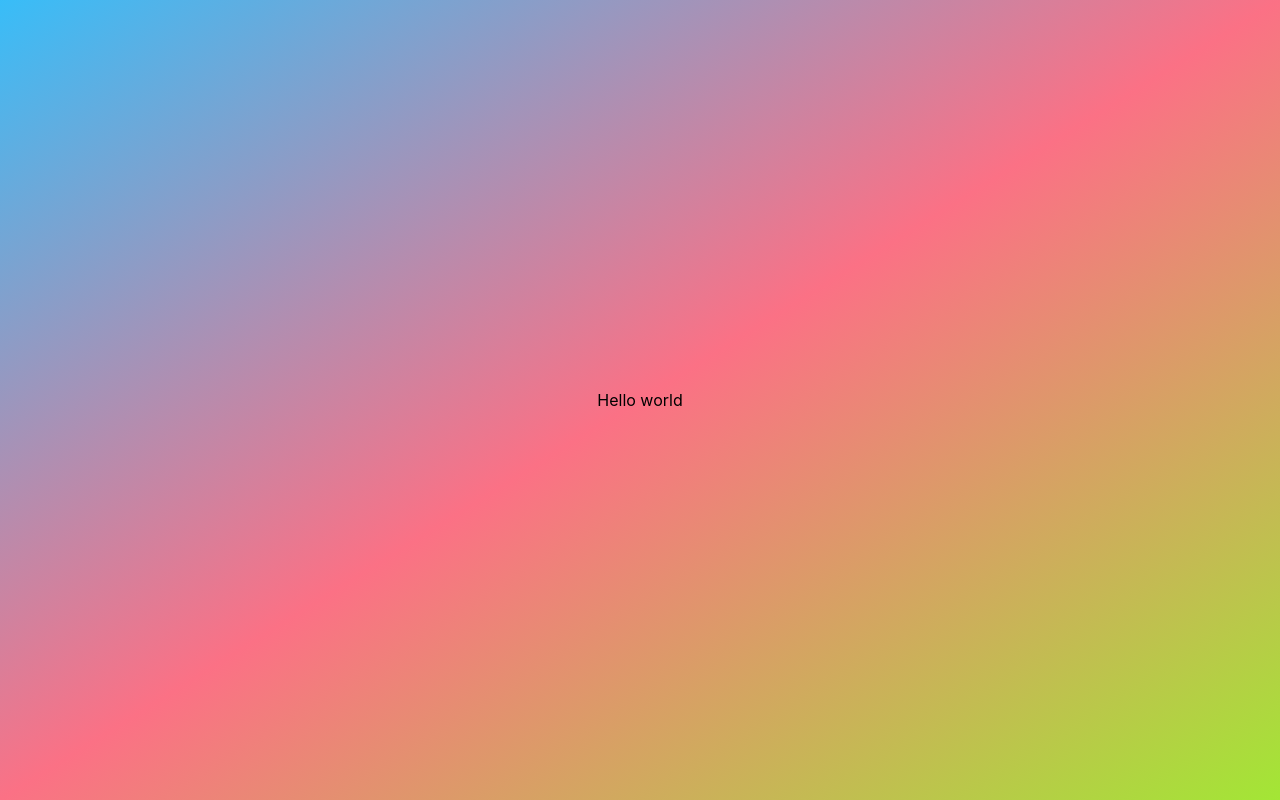
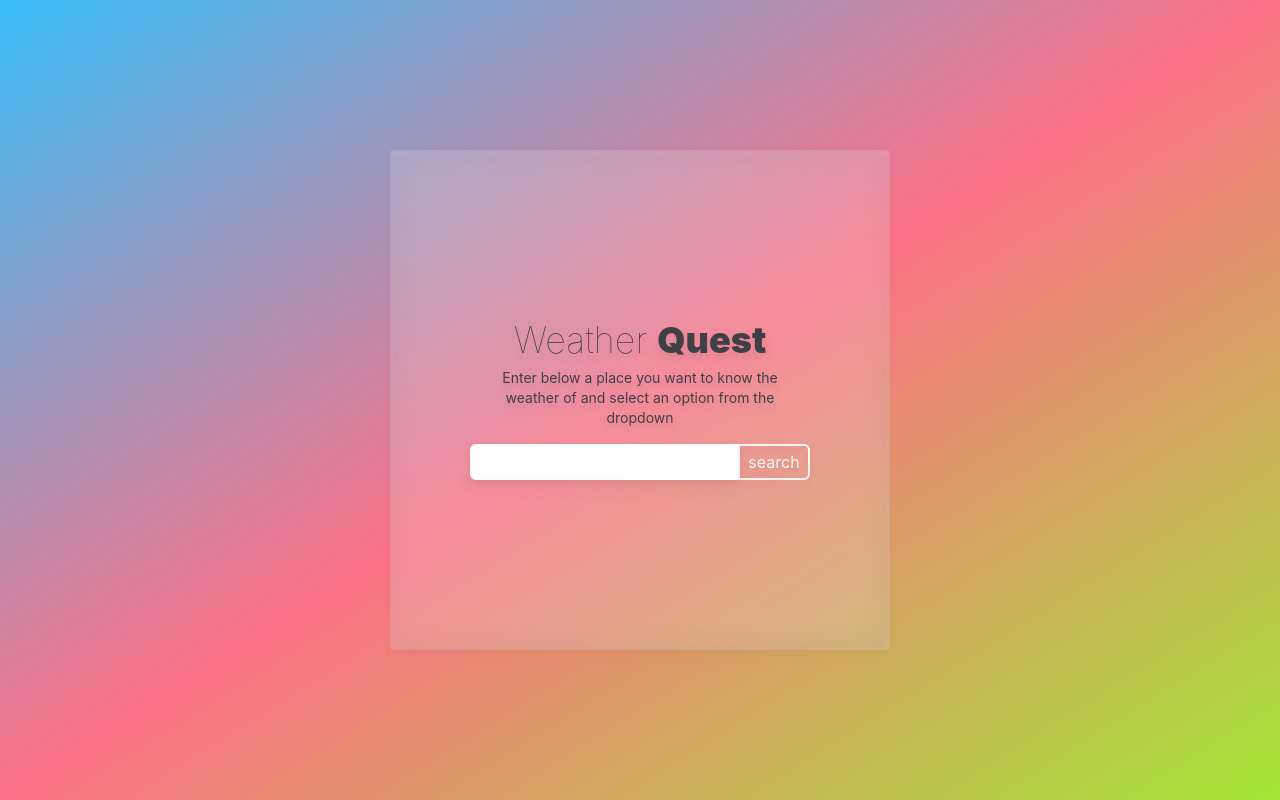
Before and after one commit to Tane4ka170/typescript-react-weather-api, a React (Create React App) app: page / in a window 1280 px wide. Built offline with nearby package versions, Linux system fonts and the light colour scheme.

Commit message:
Implemented basic weather search feature

```diff
--- a/src/App.tsx
+++ b/src/App.tsx
@@ -1,7 +1,60 @@
-const App = () => {
+import { ChangeEvent, useState } from 'react'
+
+const App = (): JSX.Element => {
+  const [term, setTerm] = useState<string>('')
+  const [options, setOptions] = useState<[]>([])
+
+  const getSearchOptions = (value: string) => {
+    fetch(
+      `http://api.openweathermap.org/geo/1.0/direct?q=${value.trim()}&limit=5&appid=${
+        process.env.REACT_APP_API_KEY
+      }`
+    )
+      .then((res) => res.json())
+      .then((data) => setOptions(data))
+  }
+
+  const onInputChange = (e: ChangeEvent<HTMLInputElement>) => {
+    const value = e.target.value.trim()
+    setTerm(value)
+
+    if (value === '') return
+
+    getSearchOptions(value)
+  }
+
   return (
     <main className="flex justify-center items-center bg-gradient-to-br from-sky-400 via-rose-400 to-lime-400 h-[100vh] w-full">
-      Hello world
+      <section className="w-full md:max-w-[500px] p-4 flex flex-col text-center items-center justify-center md:px-10 lg:p-24 h-full lg:h-[500px] bg-white bg-opacity-20 backdrop-blur-lg rounded drop-shadow-lg text-zinc-700 ">
+        <h1 className="text-4xl font-thin">
+          Weather <span className="font-black">Quest</span>
+        </h1>
+        <p className="text-sm mt-2">
+          Enter below a place you want to know the weather of and select an
+          option from the dropdown
+        </p>
+
+        <div className="flex mt-10 md:mt-4 relative">
+          <input
+            type="text"
+            value={term}
+            className="px-2 py-1 rounded-l-md border-2 border-white"
+            onChange={onInputChange}
+          />
+
+          <ul className="absolute top-9 bg-white ml-1 rounded-b-md">
+            {options.map((option: { name: string }, index: number) => (
+              <li key={option.name + '-' + index}>
+                <button></button>
+              </li>
+            ))}
+          </ul>
+
+          <button className="rounded-r-md border-2  border-zinc-100 hover:border-zinc-500 hover:text-zinc-500 text-zinc-100 px-2 py-1 cursor-pointer">
+            search
+          </button>
+        </div>
+      </section>
     </main>
   )
 }
```
